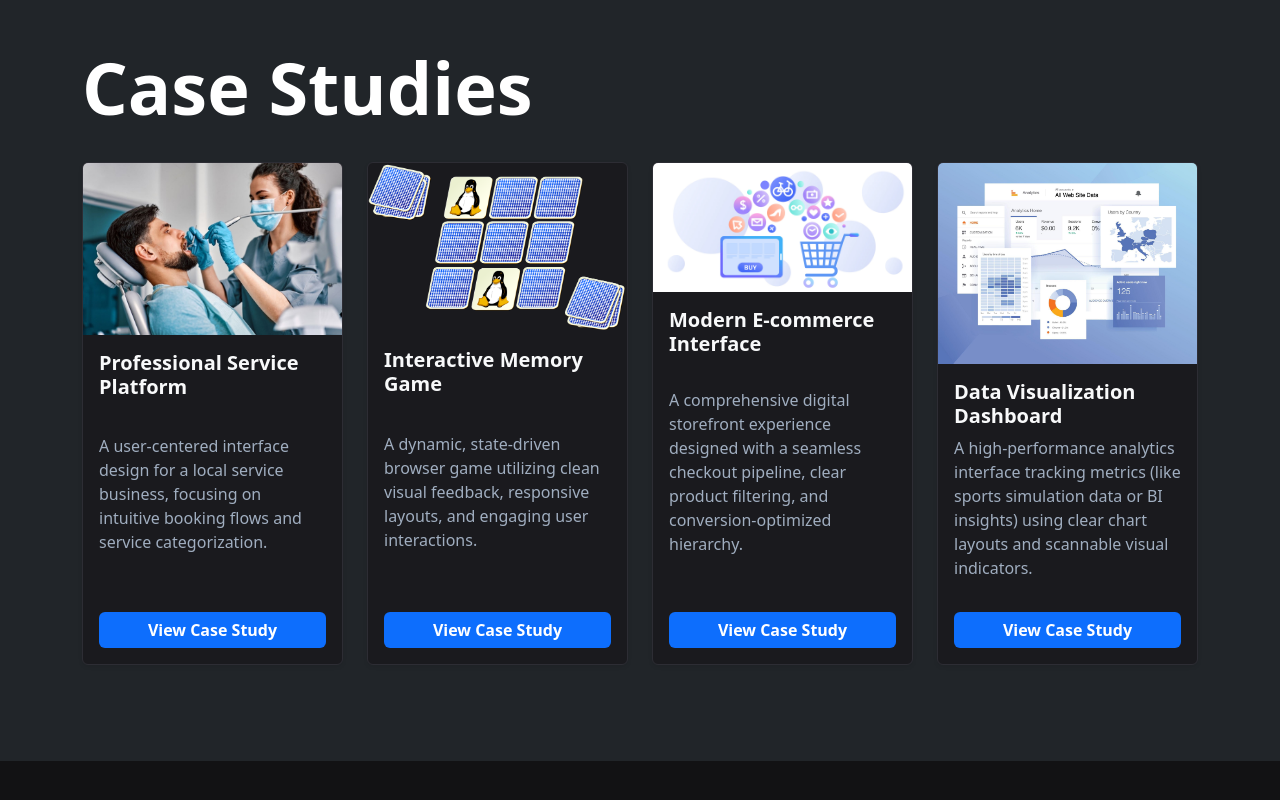
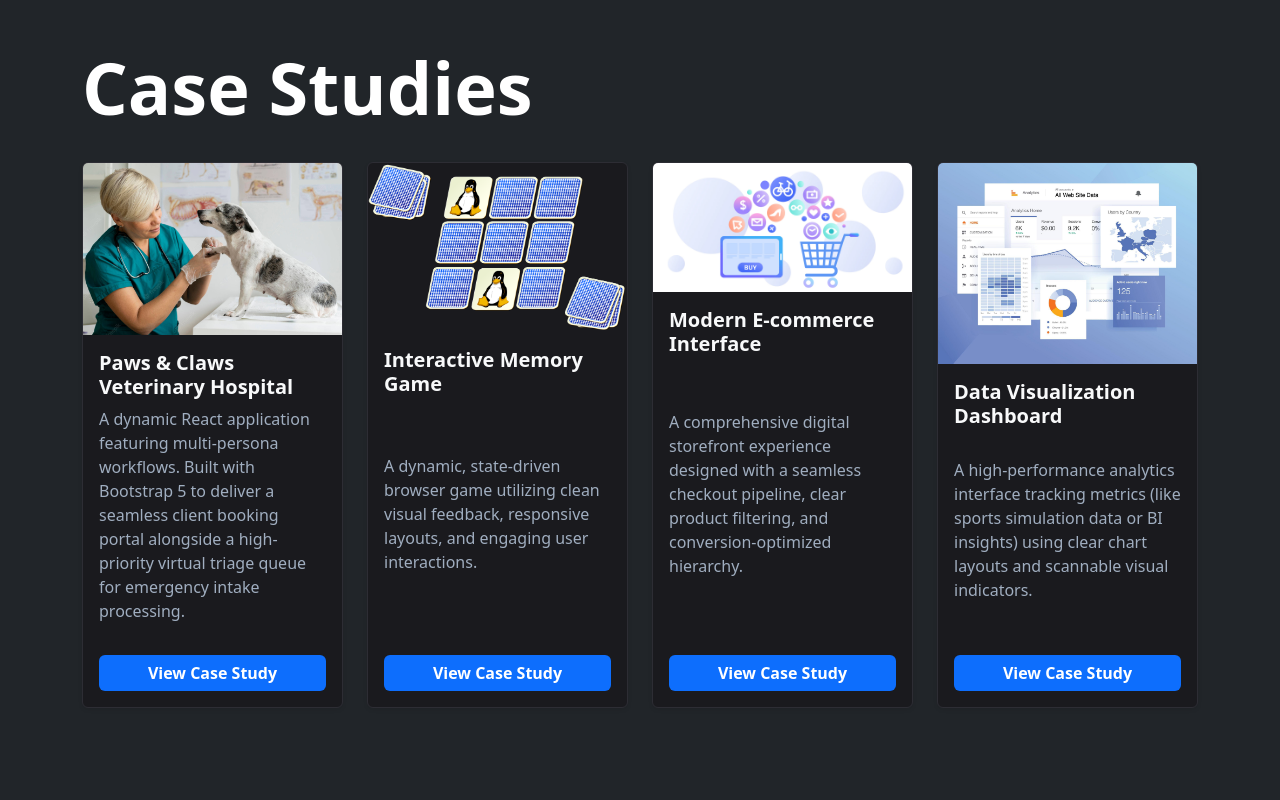
Before and after one commit to hat077/seg3125-portfolio, a React app: page / in a window 1280 px wide. Shown: the part 1337-2137 px from the top of the page. Before the commit the page ends 2098 px from the top, so only its background shows below. Built offline with nearby package versions, Linux system fonts and the light colour scheme; the HTML template or start-up script is replaced by a standard one.

Commit message:
Update: updated the service site card following its development

```diff
--- a/src/components/ProjectCard.jsx
+++ b/src/components/ProjectCard.jsx
@@ -1,18 +1,25 @@
 import { Link } from "react-router-dom"
 
-const ProjectCard = ({ title, image, description }) => {
+const ProjectCard = ({ title, image, description, link }) => {
     return (
         <div className="card h-100 shadow-sm border-0 bg-dark text-white">
-            <Link to="/coming-soon">
+            <a href={link} target="_blank" rel="noopener noreferrer">
                 <img src={image} className="card-img-top object-fit-cover vh-25" alt={title} />
-            </Link>
+            </a>
             <div className="card-body d-flex flex-column justify-content-between flex-grow-1">
                 <h5 className="card-title fw-bold fs-5">{title}</h5>
                 <p className="card-text text-secondary">{description}</p>
-                <Link to="/coming-soon" className="btn btn-primary w-100 mt-3">View Case Study</Link>
+                <a
+                    href={link}
+                    target="_blank"
+                    rel="noopener noreferrer"
+                    className="btn btn-primary w-100 mt-3"
+                >
+                    View Case Study
+                </a>
             </div>
         </div>
     )
 }
 
-export default ProjectCard
+export default ProjectCard;
--- a/src/components/Projects.jsx
+++ b/src/components/Projects.jsx
@@ -1,5 +1,5 @@
 import ProjectCard from "./ProjectCard"
-import dentalService from "../assets/dental-service.jpg"
+import vetHospital from "../assets/vet-hospital.png"
 import memoryGame from "../assets/memory-game.png"
 import analyticsDashboard from "../assets/analytics.jpg"
 import ecommerce from "../assets/e-commerce.png"
@@ -7,24 +7,28 @@ import ecommerce from "../assets/e-commerce.png"
 const Projects = () => {
     const projects = [
         {
-            title: "Professional Service Platform",
-            image: dentalService,
-            description: "A user-centered interface design for a local service business, focusing on intuitive booking flows and service categorization."
+            title: "Paws & Claws Veterinary Hospital",
+            image: vetHospital,
+            description: "A dynamic React application featuring multi-persona workflows. Built with Bootstrap 5 to deliver a seamless client booking portal alongside a high-priority virtual triage queue for emergency intake processing.",
+            link: "https://seg3125-assignment2-omega.vercel.app/"
         },
         {
             title: "Interactive Memory Game",
             image: memoryGame,
-            description: "A dynamic, state-driven browser game utilizing clean visual feedback, responsive layouts, and engaging user interactions."
+            description: "A dynamic, state-driven browser game utilizing clean visual feedback, responsive layouts, and engaging user interactions.",
+            link: "/coming-soon"
         },
         {
             title: "Modern E-commerce Interface",
             image: ecommerce,
-            description: "A comprehensive digital storefront experience designed with a seamless checkout pipeline, clear product filtering, and conversion-optimized hierarchy."
+            description: "A comprehensive digital storefront experience designed with a seamless checkout pipeline, clear product filtering, and conversion-optimized hierarchy.",
+            link: "/coming-soon"
         },
         {
             title: "Data Visualization Dashboard",
             image: analyticsDashboard,
-            description: "A high-performance analytics interface tracking metrics (like sports simulation data or BI insights) using clear chart layouts and scannable visual indicators."
+            description: "A high-performance analytics interface tracking metrics (like sports simulation data or BI insights) using clear chart layouts and scannable visual indicators.",
+            link: "/coming-soon"
         }
     ]
 
@@ -35,7 +39,12 @@ const Projects = () => {
                 <div className="row g-4 align-items-stretch">
                     {projects.map((project, index) => (
                         <div className="col-md-6 col-lg-3 d-flex" key={index}>
-                            <ProjectCard title={project.title} image={project.image} description={project.description} />
+                            <ProjectCard
+                                title={project.title}
+                                image={project.image}
+                                description={project.description}
+                                link={project.link}
+                            />
                         </div>
                     ))}
                 </div>
@@ -44,4 +53,4 @@ const Projects = () => {
     )
 }
 
-export default Projects
+export default Projects;
```
Also changed, not shown: src/assets/dental-service.jpg (deleted), src/assets/vet-hospital.png (added).
